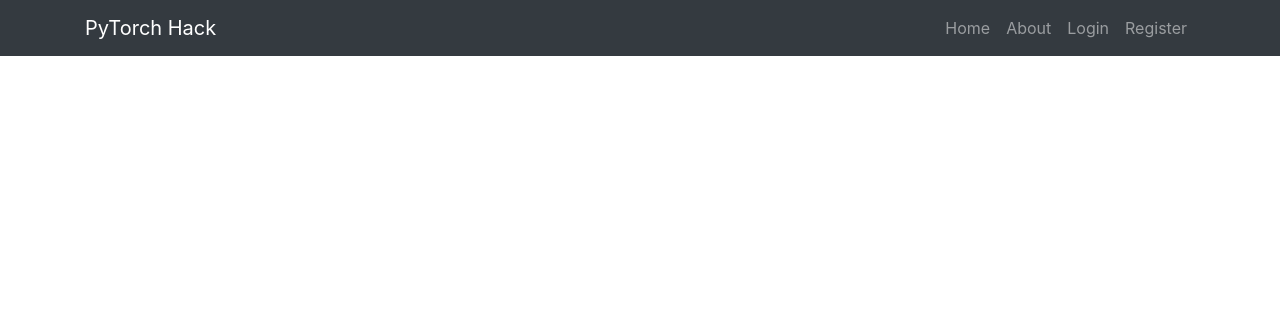
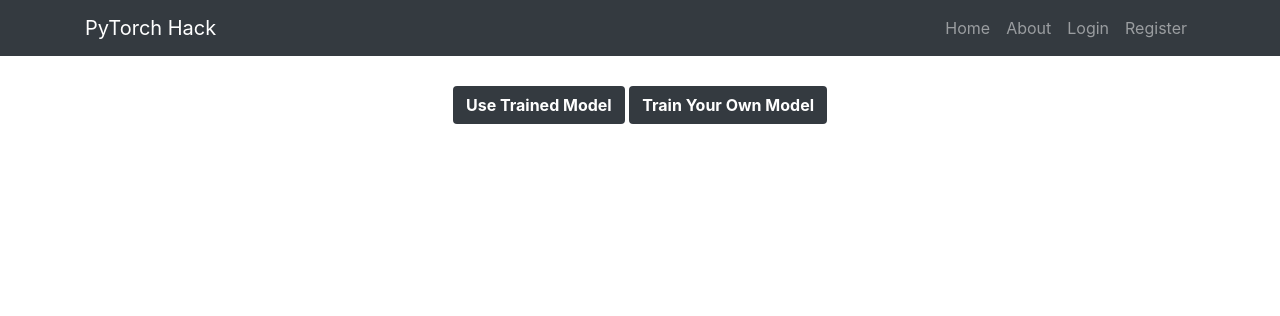
Before and after one commit to dikwickley/pytorch_hack, a Flask app: template templates/account.html in a window 1280 px wide. Shown: the top 316 px of the page. Run offline with Flask 2, Linux system fonts and the light colour scheme; the template is opened without the code that fills it: most values are stand-ins (such as "Sample title", 1, 10 or a date in 2020); some libraries are stand-ins or nearby versions.

Commit message:
made interface

```diff
--- a/templates/account.html
+++ b/templates/account.html
@@ -1,12 +1,75 @@
 {% extends "layout.html" %}
 {% block content %}
 	<h1 id='welcome'></h1>
-	<h4 id='email'></h4>
-	<h4 id='password'></h4>
+
+	<div class="container-fluid text-center my-4 py-3">
+		<button id="trained" class="btn bg-dark text-white font-weight-bold " onclick="showInterface(this.id)">Use Trained Model</button>
+		<button id="untrained" class="btn bg-dark text-white font-weight-bold " onclick="showInterface(this.id)">Train Your Own Model</button>
+	</div>
+
+
+	<div id="trainedDiv" class="container-fluid border my-4 mx-0 py-3">
+		<h4>Use A Trained Model</h4>
+		<p>Lorem ipsum dolor sit amet, consectetur adipisicing elit. Totam ducimus aspernatur quibusdam, nihil asperiores. Id vel, nemo aliquam eius earum illo quas, quos dolores ad rem explicabo laborum quae consequuntur.</p>
+		<br>
+		<div class="container-fluid mx-0 border row">
+			<div class="col-6 border my-4 py-3">
+				<h4>Choose a Category</h4>
+				<p>Lorem ipsum dolor sit amet, consectetur adipisicing elit. Accusantium voluptates, natus assumenda sed sapiente! Optio consectetur excepturi, suscipit autem vero totam sequi, nemo repellat, et hic provident perspiciatis dolore dolor.</p>
+				<br>
+				<!-- all the categories -->
+				<div>
+					<input type="radio" id="Category1" name="Category" value="Category1">
+					<label for="Category1">Category1</label><br>
+
+					<input type="radio" id="Category2" name="Category" value="Category2">
+					<label for="Category2">Category2</label><br>
+
+					<input type="radio" id="Category3" name="Category" value="Category3">
+					<label for="Category3">Category3</label><br>
+
+
+
+				</div>
+
+			</div>
+			<div class="col-6 border my-4 py-3">
+				<h4>Upload your Image</h4>
+				<p>Lorem ipsum dolor sit amet, consectetur adipisicing elit. Placeat a eum aperiam illo quidem animi aliquam voluptate totam recusandae inventore amet eveniet, corporis molestias voluptatum qui sint, sit debitis libero.</p>
+				<br>
+				<input type="file" name="file">
+			</div>
+
+			<div class="col-12 my-2 py-2 text-center">
+				<button class="btn bg-success text-white font-weight-bold" onclick="getResult()">Get Result</button>
+			</div>
+
+		</div>
+	</div>
+
+
+	<div id="untrainedDiv" class="container-fluid border my-4">
+		<h4>Train Your Own Model</h4>
+	</div>
+
 <script type="text/javascript">
+
+	document.getElementById('trainedDiv').style.display = 'none'
+	document.getElementById('untrainedDiv').style.display = 'none'
 	var user = JSON.parse('{{ data |  safe }}')
 	document.getElementById('welcome').innerHTML = 'Welcome ' + user.name;
-	document.getElementById('email').innerHTML = 'email: ' + user.email;
-	document.getElementById('password').innerHTML = 'password: ' + user.password;
+
+
+
+	function showInterface(id){
+		document.getElementById('trainedDiv').style.display = 'none'
+		document.getElementById('untrainedDiv').style.display = 'none'
+		document.getElementById(id+'Div').style.display = 'block'
+	}
+
+	function getResult(){
+		//Send data to server using ajax
+	}
+
 </script>
 {% endblock content %}
```
